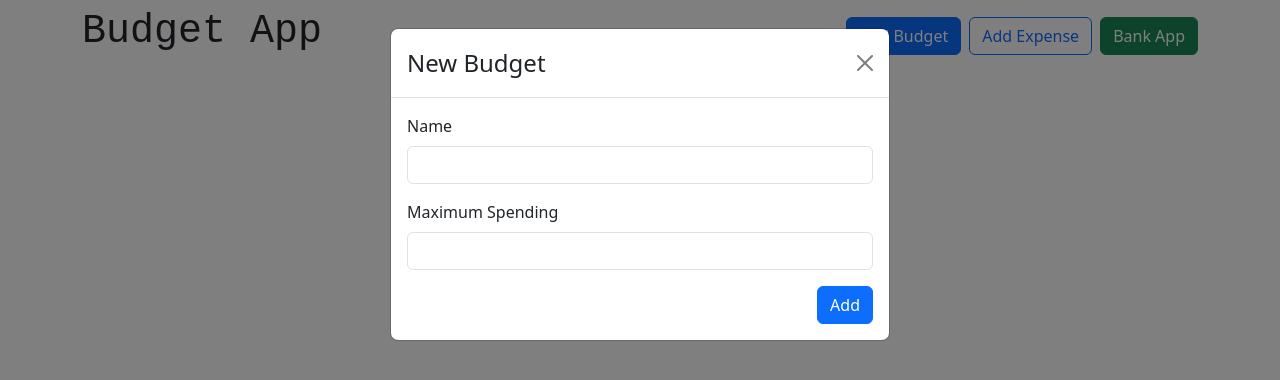
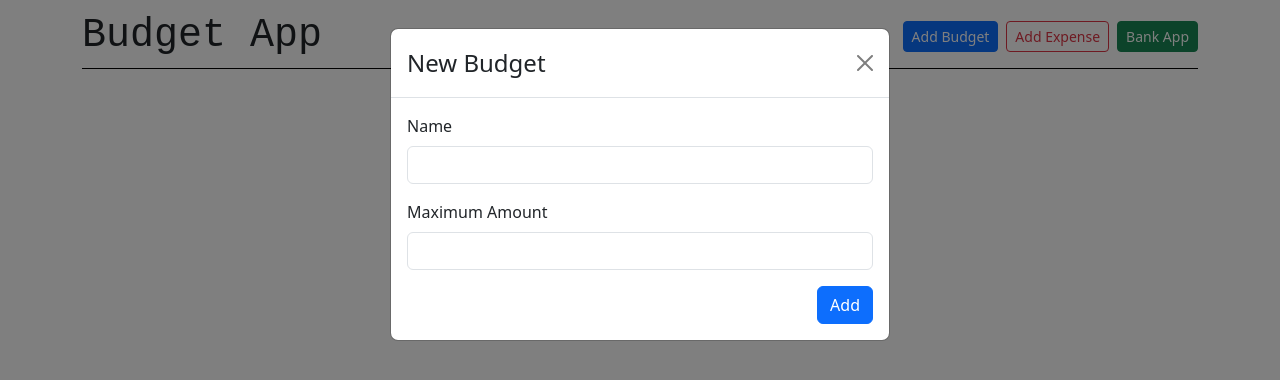
Before and after one commit to LcidLL/bank-and-budget-app, a React (Create React App) app: page /budget in a window 1280 px wide. Both pictures are taken after a click on the button "Add Budget". Shown: the top 380 px of the page. Built offline with nearby package versions, Linux system fonts and the light colour scheme.

Commit message:
updated textual information and minor styling changes

```diff
--- a/src/components/budget/AddBudgetModal.jsx
+++ b/src/components/budget/AddBudgetModal.jsx
@@ -32,7 +32,7 @@ export default function AddBudgetModal({ show, handleClose }) {
                     <Form.Control ref={nameRef} type="text" required/>
                 </Form.Group>
                 <Form.Group className="mb-3" controlId="max">
-                    <Form.Label>Maximum Spending</Form.Label>
+                    <Form.Label>Maximum Amount</Form.Label>
                     <Form.Control
                         ref={maxRef}
                         type="number"
--- a/src/components/budget/AddExpenseModal.jsx
+++ b/src/components/budget/AddExpenseModal.jsx
@@ -44,7 +44,7 @@ export default function AddExpenseModal({ show, handleClose, defaultBudgetId })
                 <Form.Group className="mb-3" controlId="budgetId">
                     <Form.Label>Budget</Form.Label>
                     <Form.Select defaultValue={defaultBudgetId} ref={budgetIdRef}>
-                        <option id={UNCATEGORIZED_BUDGET_ID}>Uncategorized</option>
+                        <option id={UNCATEGORIZED_BUDGET_ID}>No Category</option>
                         {budgets.map(budget => (
                             <option key={budget.id} value={budget.id}>
                                 {budget.name}
--- a/src/components/budget/BudgetCard.jsx
+++ b/src/components/budget/BudgetCard.jsx
@@ -36,7 +36,7 @@ export default function BudgetCard({ name, amount, max, gray, hideButtons, onAdd
                 />)}
                 {!hideButtons && (
                 <Stack direction="horizontal" gap="2" className="mt-4">
-                    <Button variant="outline-primary" className="ms-auto" onClick={onAddExpenseClick}>Add Expense</Button>
+                    <Button variant="outline-danger" className="ms-auto" onClick={onAddExpenseClick}>Add Expense</Button>
                     <Button variant="outline-secondary" onClick={onViewExpensesClick}>View Expense</Button>
                 </Stack> )}
             </Card.Body>
--- a/src/components/budget/ViewExpensesModal.jsx
+++ b/src/components/budget/ViewExpensesModal.jsx
@@ -8,7 +8,7 @@ export default function ViewExpensesModal({ budgetId, handleClose }) {
     const expenses = getBudgetExpenses(budgetId);
     const budget =
     UNCATEGORIZED_BUDGET_ID === budgetId
-    ? { name: "Uncategorized", id: UNCATEGORIZED_BUDGET_ID }
+    ? { name: "No Category", id: UNCATEGORIZED_BUDGET_ID }
     : budgets.find(b => b.id === budgetId)
 
     return (
@@ -22,7 +22,7 @@ export default function ViewExpensesModal({ budgetId, handleClose }) {
                         onClick={() => {
                             deleteBudget(budget)
                             handleClose()
-                        }} variant="outline-danger">Delete</Button>
+                        }} variant="outline-danger" size="sm">Delete</Button>
                     )}
                 </Stack>
             </Modal.Title>
--- a/src/pages/Budget.css
+++ b/src/pages/Budget.css
@@ -1,4 +1,4 @@
-.btnContainer {
+.cardContainer {
     display: grid;
     grid-template-columns: repeat(auto-fill, minmax(300px, 1fr));
     gap: 1rem;
--- a/src/pages/Budget.jsx
+++ b/src/pages/Budget.jsx
@@ -26,15 +26,15 @@ function BudgetPage() {
   }
 
   return (
-    <>
-      <Container className="my-2">
-        <Stack direction="horizontal" gap="2" className="mb-4">
-          <h1 className="me-auto">Budget App</h1>
-          <Button variant="primary" onClick={() => setShowBudgetModal(true)}>Add Budget</Button>
-          <Button variant="outline-primary" onClick={openAddExpenseModal}>Add Expense</Button>
-          <Button variant="success" onClick={() => navigate('/')}>Bank App</Button>
+    <div className="mainContainer">
+      <Container className="my-1">
+        <Stack direction="horizontal" gap="2" className="mb-4 border-bottom border-black">
+          <h1 className="me-auto mt-2">Budget App</h1>
+          <Button size="sm" variant="primary" onClick={() => setShowBudgetModal(true)}>Add Budget</Button>
+          <Button size="sm" variant="outline-danger" onClick={openAddExpenseModal}>Add Expense</Button>
+          <Button size="sm" variant="success" onClick={() => navigate('/')}>Bank App</Button>
         </Stack>
-        <div className="btnContainer">
+        <div className="cardContainer">
           {budgets.map(budget => {
               const amount = getBudgetExpenses(budget.id).reduce(
                 (total, expense) => total + expense.amount, 0
@@ -57,7 +57,7 @@ function BudgetPage() {
       <AddBudgetModal show={showAddBudgetModal} handleClose={() => setShowBudgetModal(false)} />
       <AddExpenseModal show={showAddExpenseModal} defaultBudgetId={addExpenseModalBudgetId} handleClose={() => setShowExpenseModal(false) } />
       <ViewExpensesModal budgetId={viewExpensesModalBudgetId} handleClose={() => setViewExpensesModalBudgetId() } />
-    </>
+    </div>
   )
 }
 
```
